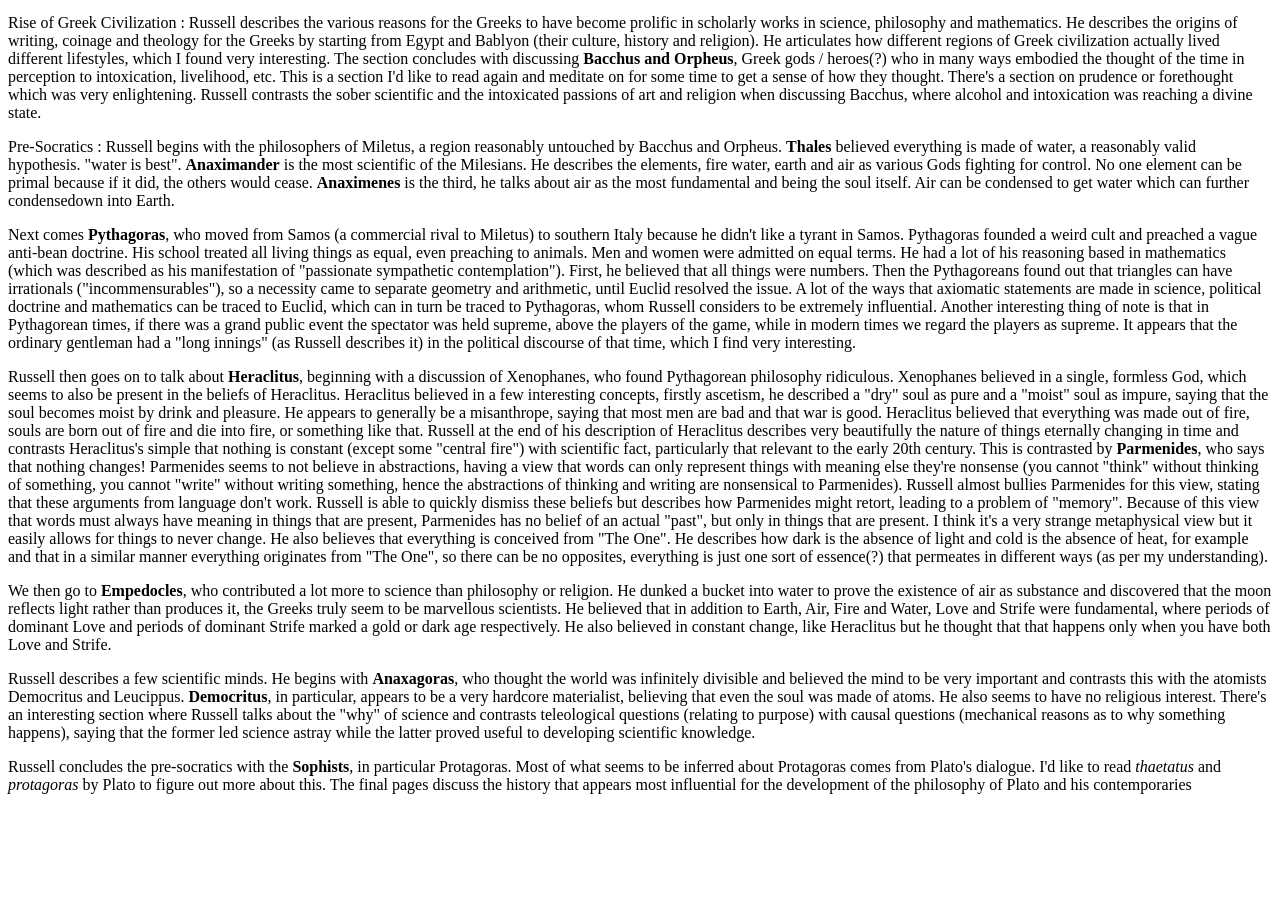
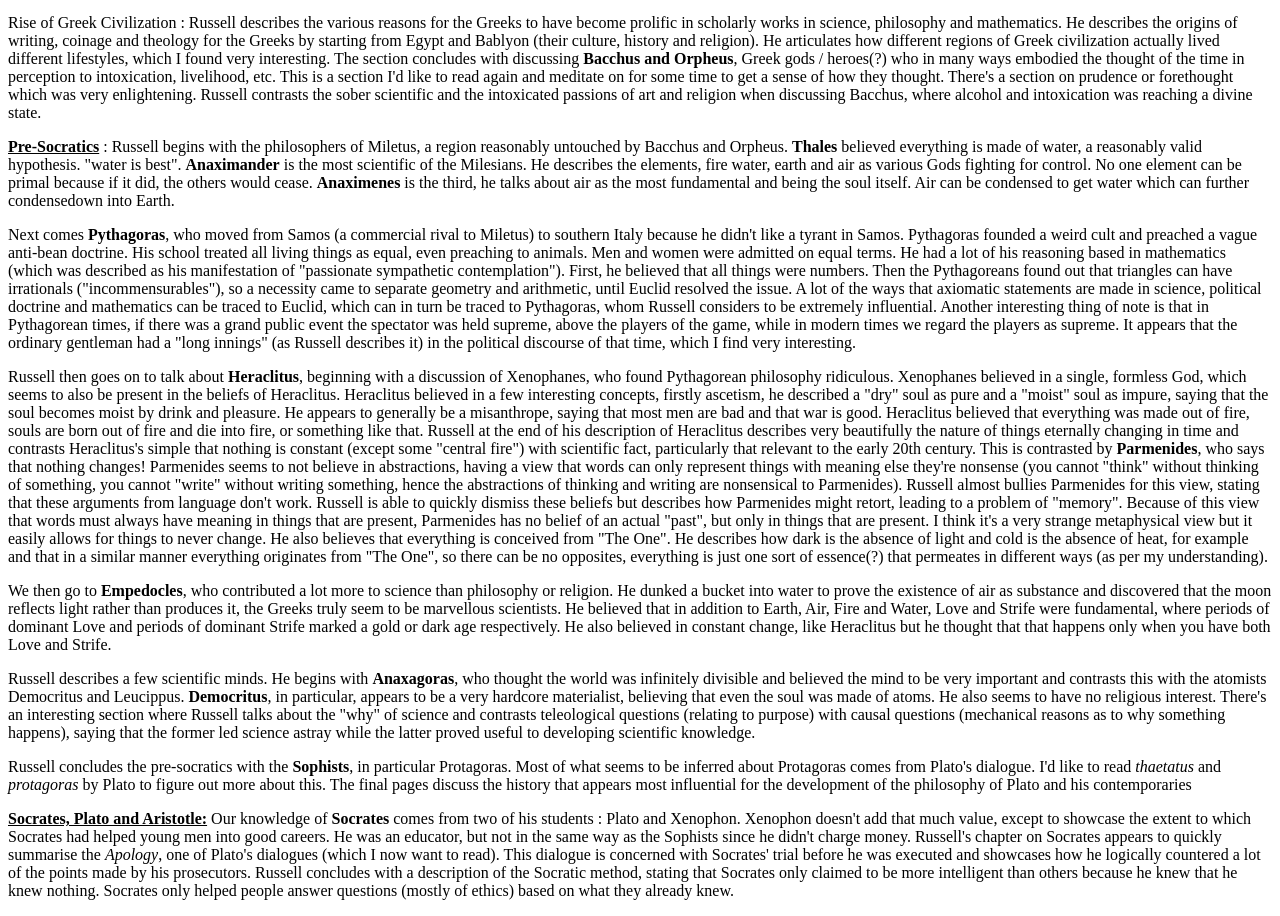
Before and after one commit to chemicalfiend/philosophy-notes, a plain HTML site: page notes/howp.html in a window 1280 px wide. Shown: the part 280-1196 px from the top of the page. Before the commit the page ends 1090 px from the top, so only its background shows below. Drawn offline with Linux system fonts and the light colour scheme.

Commit message:
Socrates

```diff
--- a/notes/howp.html
+++ b/notes/howp.html
@@ -18,7 +18,7 @@
 
     <p>Rise of Greek Civilization : Russell describes the various reasons for the Greeks to have become prolific in scholarly works in science, philosophy and mathematics. He describes the origins of writing, coinage and theology for the Greeks by starting from Egypt and Bablyon (their culture, history and religion). He articulates how different regions of Greek civilization actually lived different lifestyles, which I found very interesting. The section concludes with discussing <b>Bacchus and Orpheus</b>, Greek gods / heroes(?) who in many ways embodied the thought of the time in perception to intoxication, livelihood, etc. This is a section I'd like to read again and meditate on for some time to get a sense of how they thought. There's a section on prudence or forethought which was very enlightening. Russell contrasts the sober scientific and the intoxicated passions of art and religion when discussing Bacchus, where alcohol and intoxication was reaching a divine state. </p>
 
-    <p> Pre-Socratics : Russell begins with the philosophers of Miletus, a region reasonably untouched by Bacchus and Orpheus. <b>Thales</b> believed everything is made of water, a reasonably valid hypothesis. "water is best". <b>Anaximander</b> is the most scientific of the Milesians. He describes the elements, fire water, earth and air as various Gods fighting for control. No one element can be primal because if it did, the others would cease. <b>Anaximenes</b> is the third, he talks about air as the most fundamental and being the soul itself. Air can be condensed to get water which can further condensedown into Earth.</p>
+    <p> <u><b>Pre-Socratics</b></u> : Russell begins with the philosophers of Miletus, a region reasonably untouched by Bacchus and Orpheus. <b>Thales</b> believed everything is made of water, a reasonably valid hypothesis. "water is best". <b>Anaximander</b> is the most scientific of the Milesians. He describes the elements, fire water, earth and air as various Gods fighting for control. No one element can be primal because if it did, the others would cease. <b>Anaximenes</b> is the third, he talks about air as the most fundamental and being the soul itself. Air can be condensed to get water which can further condensedown into Earth.</p>
 
     <p> Next comes <b>Pythagoras</b>, who moved from Samos (a commercial rival to Miletus) to southern Italy because he didn't like a tyrant in Samos. Pythagoras founded a weird cult and preached a vague anti-bean doctrine. His school treated all living things as equal, even preaching to animals. Men and women were admitted on equal terms. He had a lot of his reasoning based in mathematics (which was described as his manifestation of "passionate sympathetic contemplation"). First, he believed that all things were numbers. Then the Pythagoreans found out that triangles can have irrationals ("incommensurables"), so a necessity came to separate geometry and arithmetic, until Euclid resolved the issue. A lot of the ways that axiomatic statements are made in science, political doctrine and mathematics can be traced to Euclid, which can in turn be traced to Pythagoras, whom Russell considers to be extremely influential. Another interesting thing of note is that in Pythagorean times, if there was a grand public event the spectator was held supreme, above the players of the game, while in modern times we regard the players as supreme. It appears that the ordinary gentleman had a "long innings" (as Russell describes it) in the political discourse of that time, which I find very interesting. </p>
 
@@ -30,6 +30,11 @@
 
     <p>Russell concludes the pre-socratics with the <b>Sophists</b>, in particular Protagoras. Most of what seems to be inferred about Protagoras comes from Plato's dialogue. I'd like to read <i>thaetatus</i> and <i>protagoras</i> by Plato to figure out more about this. The final pages discuss the history that appears most influential for the development of the philosophy of Plato and his contemporaries</p>
 
+    <p><u><b>Socrates, Plato and Aristotle:</b></u> Our knowledge of <b>Socrates</b> comes from two of his students : Plato and Xenophon. Xenophon doesn't add that much value, except to showcase the extent to which Socrates had helped young men into good careers. He was an educator, but not in the same way as the Sophists since he didn't charge money. Russell's chapter on Socrates appears to quickly summarise the <i>Apology</i>, one of Plato's dialogues (which I now want to read). This dialogue is concerned with Socrates' trial before he was executed and showcases how he logically countered a lot of the points made by his prosecutors. Russell concludes with a description of the Socratic method, stating that Socrates only claimed to be more intelligent than others because he knew that he knew nothing. Socrates only helped people answer questions (mostly of ethics) based on what they already knew.
+
+
+
+
 </body>
 
 </html>
```
